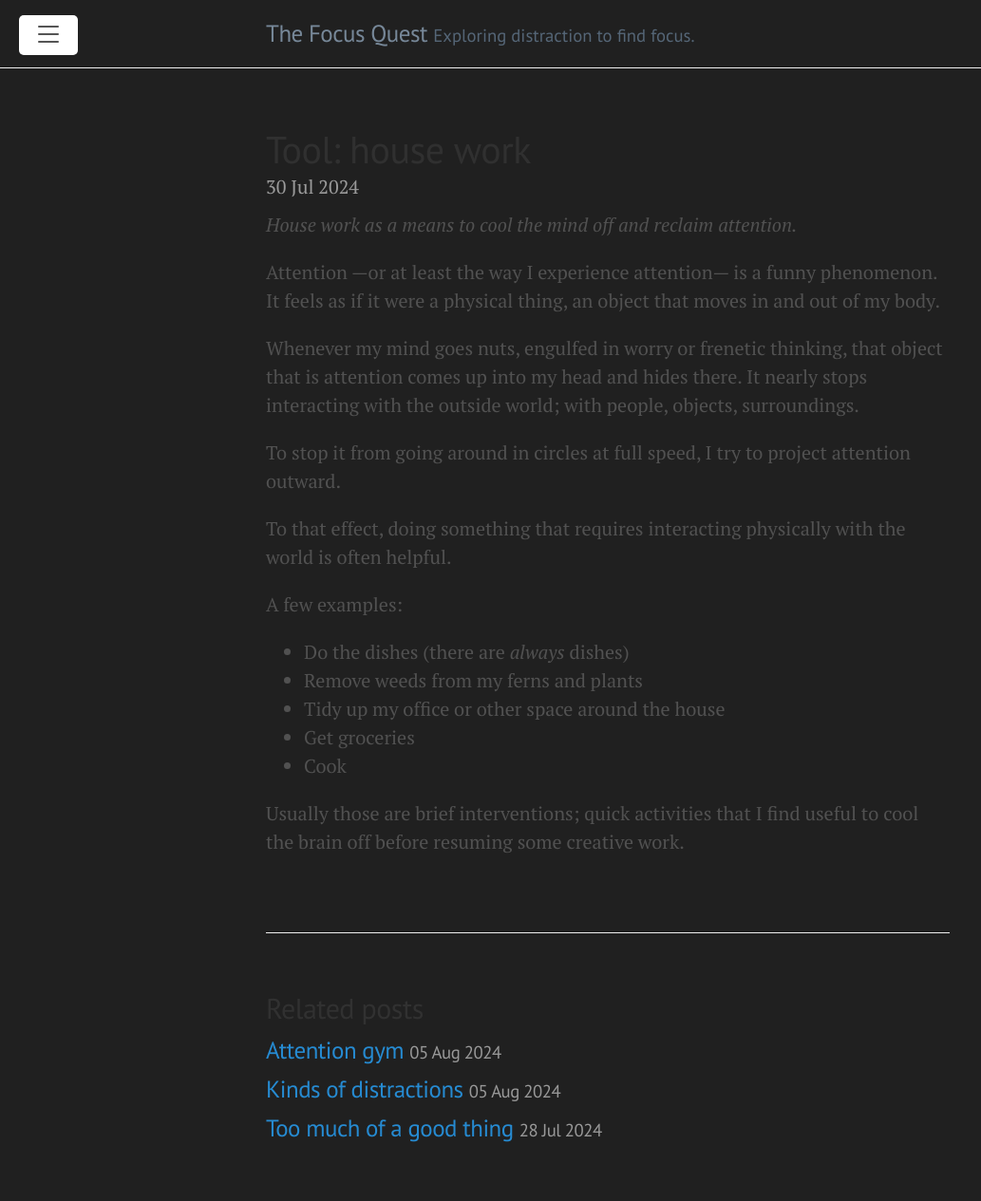
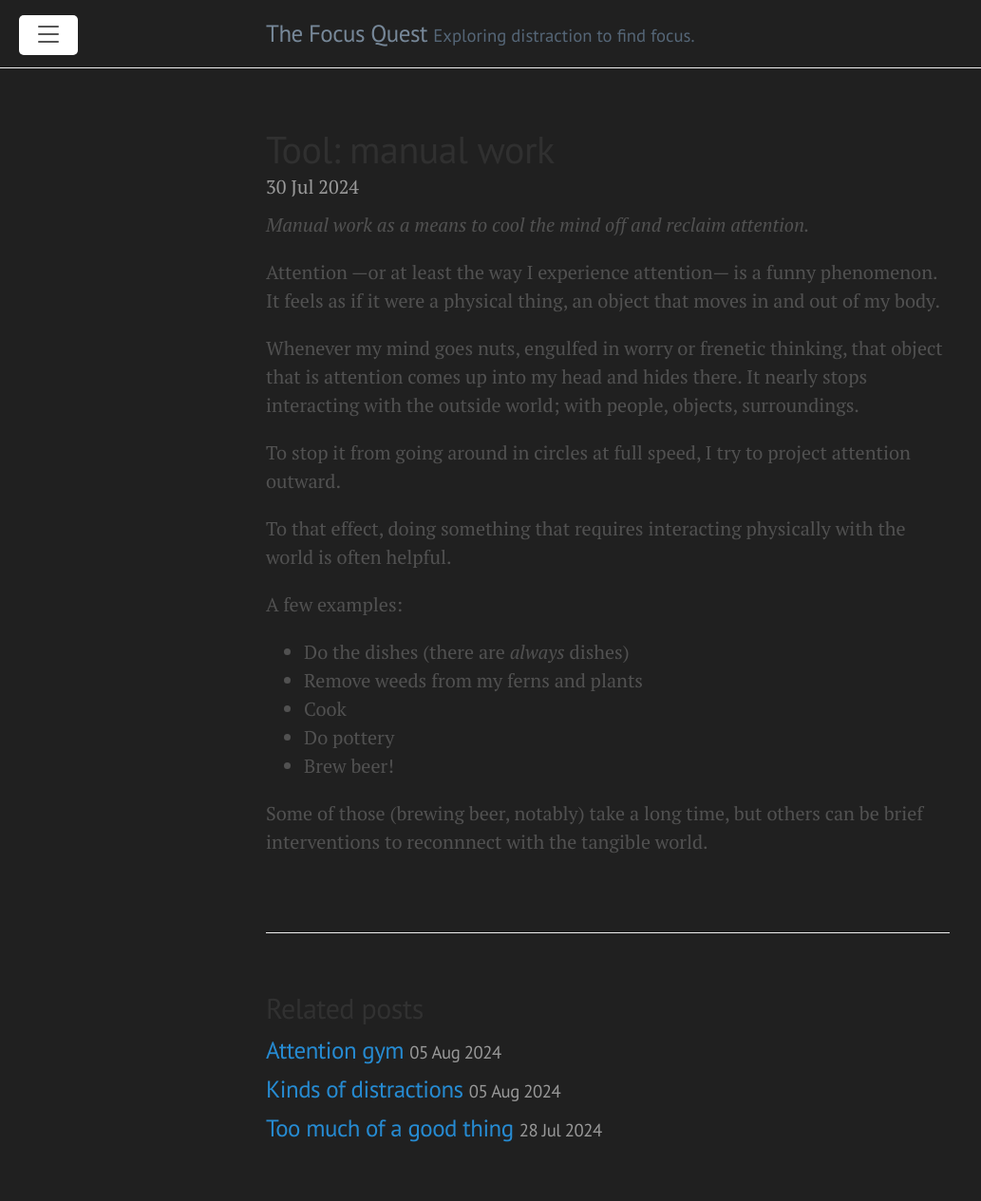
Before and after one commit to noelrivasc/blog, a Jekyll site: the page built from _posts/2024-07-30-tools-manual-work.md, in a window 1280 px wide. Shown: the whole page at 95% size, without its empty margins (0-1033 px from the left). Built offline with Jekyll 4.4.1, drawn with Linux system fonts in a browser that asks for light colours.

Commit message:
Rename house work to manual. Edits to the text body.

```diff
--- a/_posts/2024-07-30-tools-manual-work.md
+++ b/_posts/2024-07-30-tools-manual-work.md
@@ -1,12 +1,12 @@
 ---
 layout: post
-title: 'Tool: house work'
+title: 'Tool: manual work'
 date: 2024-07-30 21:30 -0600
 categories: tools
-summary: House work as a means to cool the mind off.
+summary: Manual work as a means to cool the mind off.
 ---
 
-_House work as a means to cool the mind off and reclaim attention._
+_Manual work as a means to cool the mind off and reclaim attention._
 
 Attention —or at least the way I experience attention— is a funny phenomenon. It feels as if it were a physical thing, an object that moves in and out of my body.
 
@@ -20,8 +20,8 @@ A few examples:
 
 - Do the dishes (there are _always_ dishes)
 - Remove weeds from my ferns and plants
-- Tidy up my office or other space around the house
-- Get groceries
 - Cook
+- Do pottery
+- Brew beer!
 
-Usually those are brief interventions; quick activities that I find useful to cool the brain off before resuming some creative work.
+Some of those (brewing beer, notably) take a long time, but others can be brief interventions to reconnnect with the tangible world.
```
